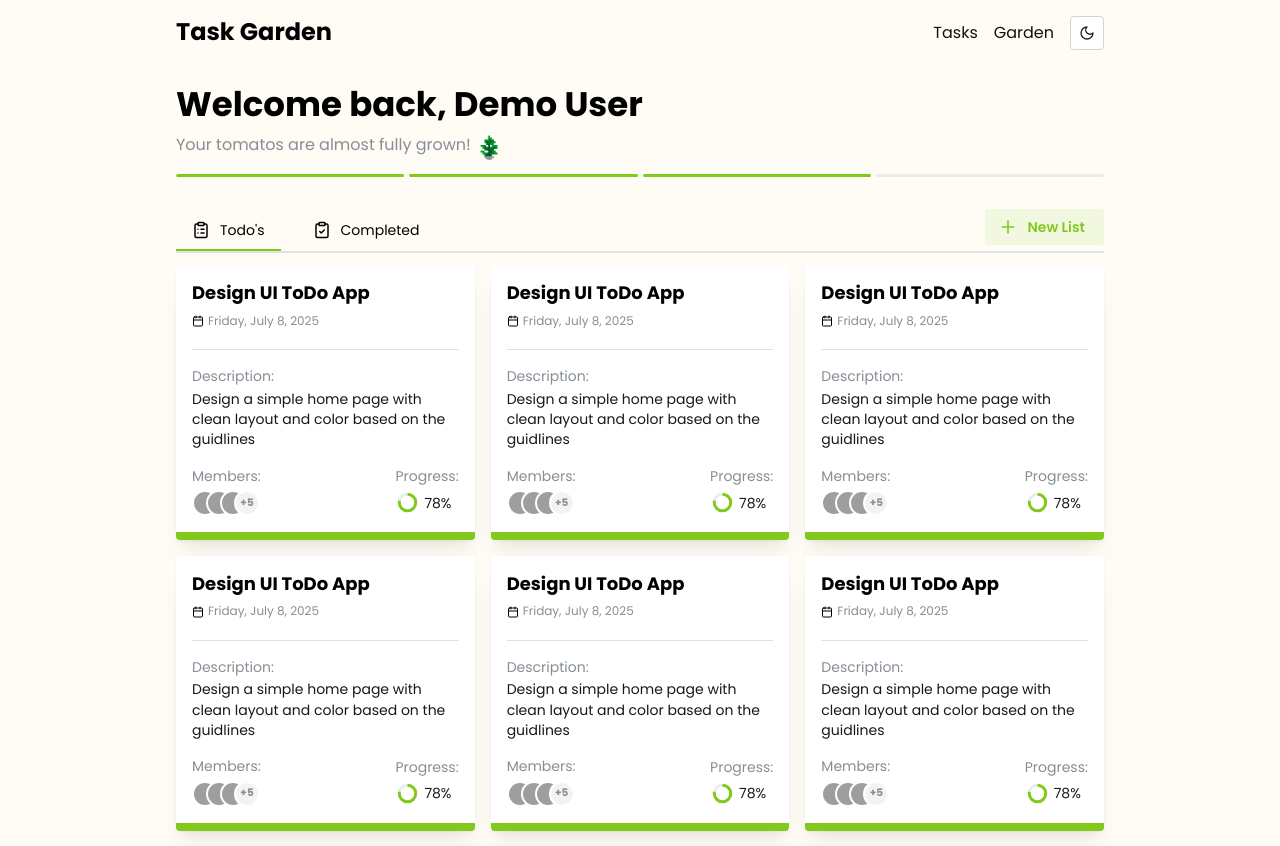
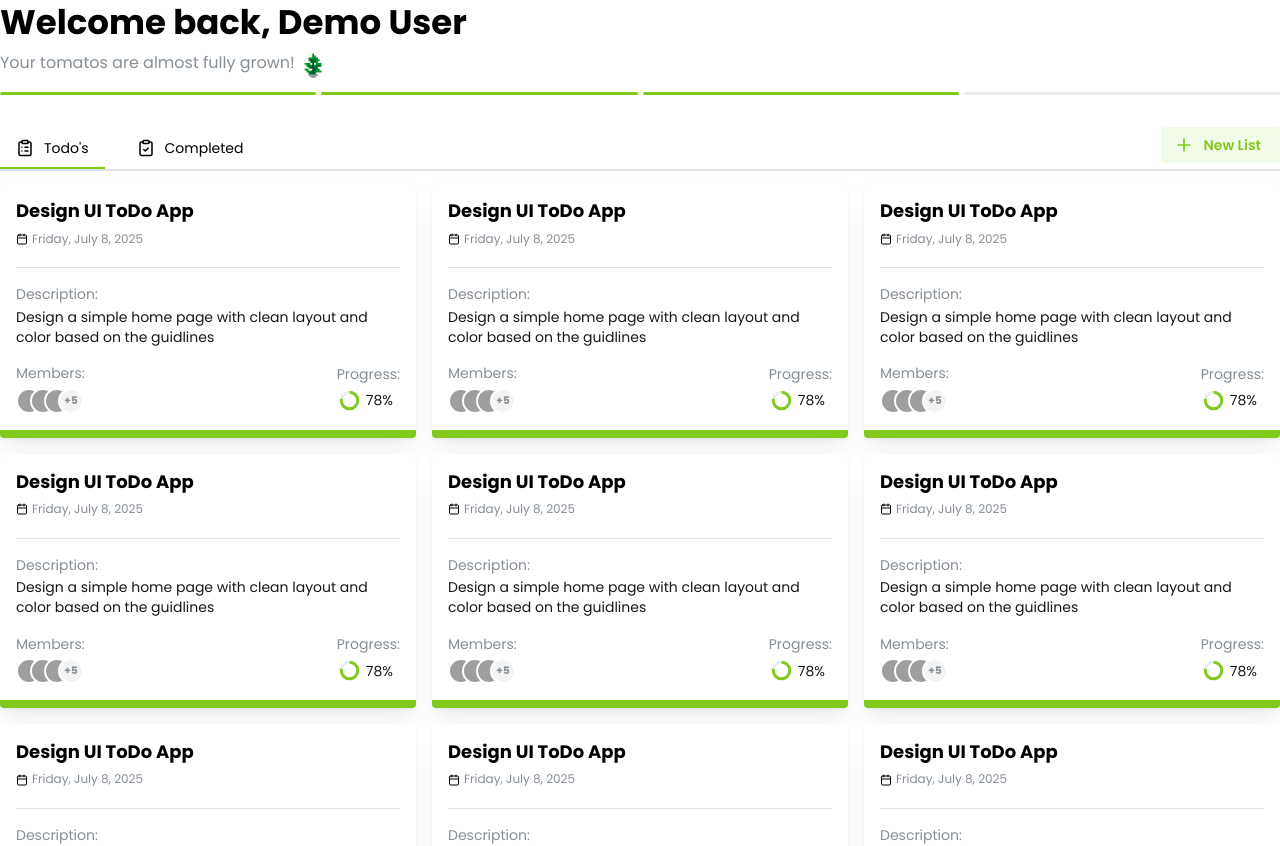
Before and after one commit to CydoEntis/sprout-client, a React (Vite) app: page / in a window 1280 px wide. Shown: the top 846 px of the page. Built offline with nearby package versions, Linux system fonts and the light colour scheme; grey boxes are pictures that could not be loaded.

Commit message:
Refactor: Created root layout and move app wrapper and placeholder navigation bar to it

```diff
--- a/src/App.tsx
+++ b/src/App.tsx
@@ -34,17 +34,7 @@
   const stage = 3;
 
   return (
-    <Box bg="primary" mih="100vh">
-      <Container size="md" py={16}>
-        <Flex justify="space-between" mb={32}>
-          <Title size="1.5rem">Task Garden</Title>
-
-          <Group>
-            <Anchor c="inverse">Tasks</Anchor>
-            <Anchor c="inverse">Garden</Anchor>
-            <ThemeToggle />
-          </Group>
-        </Flex>
+    <>
       <Stack gap={4} pb={32}>
         <Title>Welcome back, Demo User</Title>
         <Group align="center" gap={4}>
@@ -80,24 +70,7 @@
       </Stack>
 
       <TaskListTabs />
-
-        {/* <Modal opened={opened} onClose={close} title="Add A Task">
-          Add A New Task.
-        </Modal>
-
-        <Stack gap={4}>
-          {taskLists.map((taskList) => (
-            <TaskCard
-              key={taskList.id}
-              onOpenAddTask={open}
-              isOpen={openCard === taskList.id}
-              onOpenTaskList={() => handleToggleCard(taskList.id)}
-              taskList={taskList}
-            />
-          ))}
-        </Stack> */}
-      </Container>
-    </Box>
+    </>
   );
 }
 
```
Also changed, not shown: src/components/layout/Layout.tsx (added, +25 -0 lines). Lines whose indentation alone changed are shown as unchanged.
